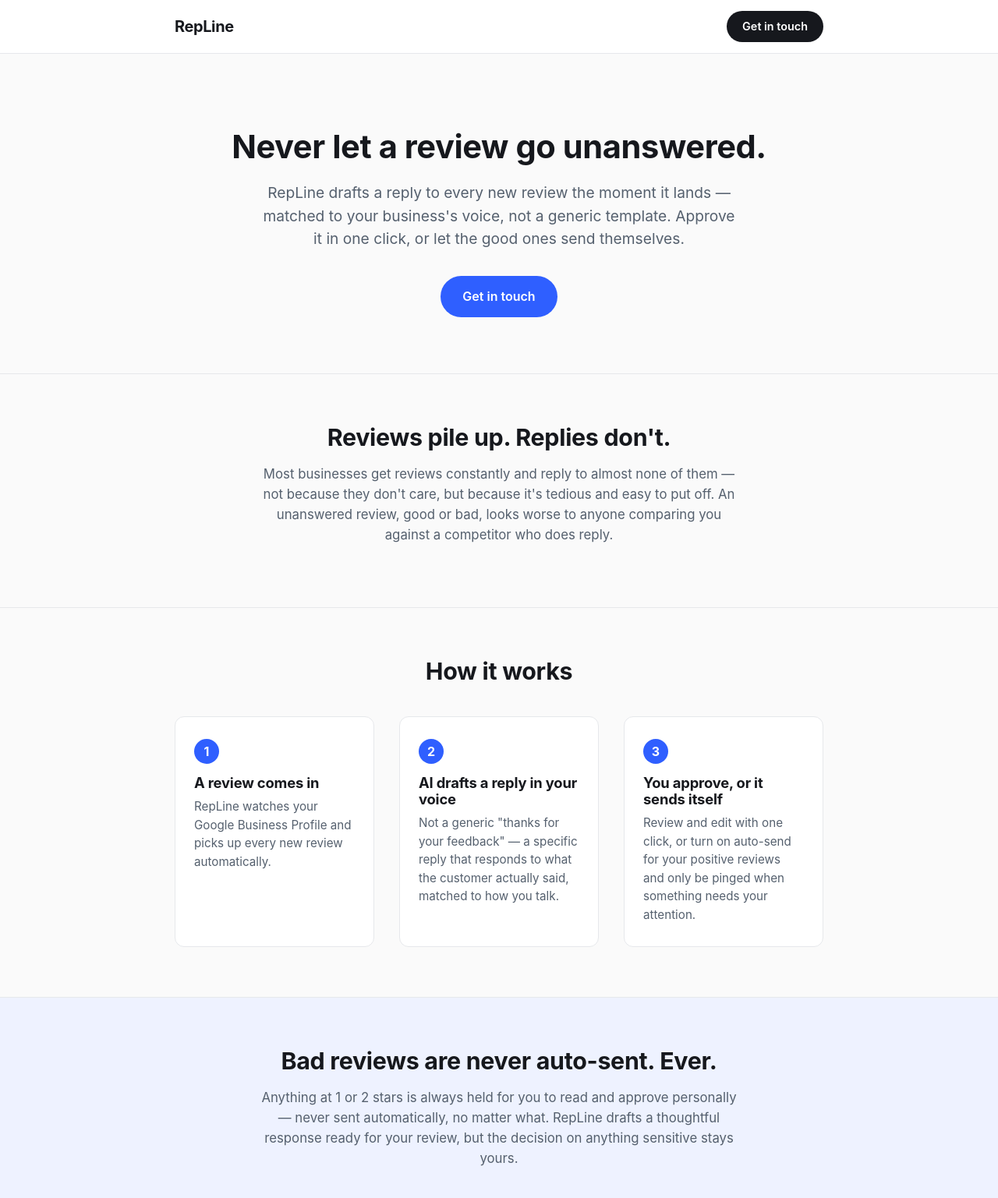
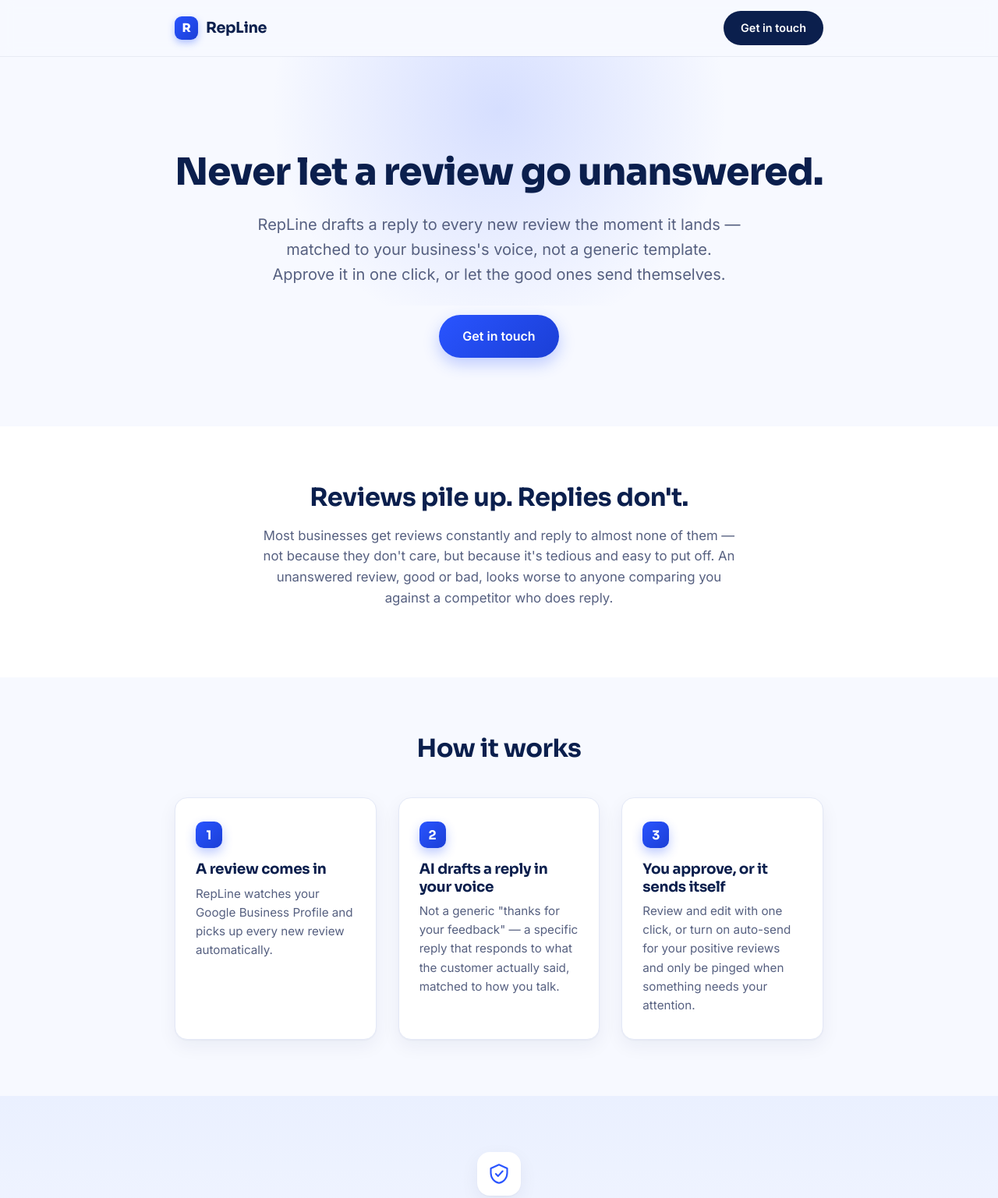
Before and after one commit to smyers-bot/genuinereply-site, a plain HTML site: page index.html in a window 1280 px wide. Shown: the top 1537 px of the page at 78% size. Drawn offline with Linux system fonts and the light colour scheme.

Commit message:
Polish visual design: royal blue palette, Sora/Inter typography, logo mark, depth
Refined color system (navy text, royal blue gradient accents, soft
blue-white backgrounds), added a small logo mark, gradient hero blob,
shield icon on the trust section, and hover/shadow depth on cards and
buttons. Verified in browser at both narrow and 1280px widths.

```diff
--- a/index.html
+++ b/index.html
@@ -16,13 +16,17 @@
 <meta name="twitter:title" content="RepLine — AI-drafted replies to every review, in your voice">
 <meta name="twitter:description" content="RepLine drafts tone-matched replies to every Google review the moment it lands. Approve with one click, or auto-send the good ones — bad reviews are never sent without you.">
 
+<link rel="preconnect" href="https://fonts.googleapis.com">
+<link rel="preconnect" href="https://fonts.gstatic.com" crossorigin>
+<link href="https://fonts.googleapis.com/css2?family=Inter:wght@400;500;600;700&family=Sora:wght@600;700;800&display=swap" rel="stylesheet">
+
 <link rel="stylesheet" href="styles.css">
 </head>
 <body>
 
 <header class="site-header">
   <div class="container header-inner">
-    <div class="logo">RepLine</div>
+    <div class="logo"><span class="logo-mark">R</span>RepLine</div>
     <a class="btn btn-small" href="#contact">Get in touch</a>
   </div>
 </header>
@@ -78,6 +82,12 @@
 
   <section class="section trust">
     <div class="container">
+      <div class="trust-icon" aria-hidden="true">
+        <svg width="28" height="28" viewBox="0 0 24 24" fill="none" xmlns="http://www.w3.org/2000/svg">
+          <path d="M12 2L3 6V11C3 16.5 6.8 21.2 12 22C17.2 21.2 21 16.5 21 11V6L12 2Z" stroke="currentColor" stroke-width="1.8" stroke-linejoin="round"/>
+          <path d="M8.5 12L11 14.5L16 9" stroke="currentColor" stroke-width="1.8" stroke-linecap="round" stroke-linejoin="round"/>
+        </svg>
+      </div>
       <h2>Bad reviews are never auto-sent. Ever.</h2>
       <p>
         Anything at 1 or 2 stars is always held for you to read and approve
--- a/styles.css
+++ b/styles.css
@@ -1,22 +1,26 @@
 :root {
-  --ink: #16181d;
-  --muted: #55606e;
-  --bg: #fafafa;
+  --navy: #0b1f4d;
+  --muted: #566080;
+  --bg: #f7f9ff;
   --card: #ffffff;
-  --accent: #2f5fff;
-  --accent-dark: #1f45cc;
-  --border: #e6e8eb;
-  --radius: 12px;
+  --royal: #2954ff;
+  --royal-dark: #1b3fd6;
+  --royal-light: #eaf0ff;
+  --border: #e4e9f7;
+  --radius: 16px;
+  --shadow: 0 1px 2px rgba(11, 31, 77, 0.04), 0 8px 24px rgba(11, 31, 77, 0.06);
+  --shadow-hover: 0 4px 8px rgba(11, 31, 77, 0.06), 0 16px 32px rgba(11, 31, 77, 0.1);
 }
 
 * { box-sizing: border-box; }
 
 body {
   margin: 0;
-  font-family: -apple-system, BlinkMacSystemFont, "Segoe UI", Roboto, Helvetica, Arial, sans-serif;
-  color: var(--ink);
+  font-family: "Inter", -apple-system, BlinkMacSystemFont, "Segoe UI", Roboto, Helvetica, Arial, sans-serif;
+  color: var(--navy);
   background: var(--bg);
-  line-height: 1.55;
+  line-height: 1.6;
+  -webkit-font-smoothing: antialiased;
 }
 
 .container {
@@ -26,74 +30,116 @@
 }
 
 h1, h2, h3 {
-  line-height: 1.15;
-  letter-spacing: -0.01em;
+  font-family: "Sora", "Inter", sans-serif;
+  line-height: 1.2;
+  letter-spacing: -0.015em;
+  color: var(--navy);
 }
 
-h1 { font-size: 2.6rem; margin: 0 0 20px; }
-h2 { font-size: 1.9rem; margin: 0 0 16px; }
-h3 { font-size: 1.15rem; margin: 0 0 8px; }
+h1 { font-size: 3rem; font-weight: 800; margin: 0 0 22px; }
+h2 { font-size: 2rem; font-weight: 700; margin: 0 0 16px; }
+h3 { font-size: 1.15rem; font-weight: 700; margin: 0 0 8px; }
 
 p { color: var(--muted); margin: 0 0 16px; }
 
 .site-header {
-  border-bottom: 1px solid var(--border);
-  background: var(--card);
+  background: rgba(247, 249, 255, 0.85);
+  backdrop-filter: blur(8px);
   position: sticky;
   top: 0;
   z-index: 10;
+  box-shadow: 0 1px 0 rgba(11, 31, 77, 0.06);
 }
 
 .header-inner {
   display: flex;
   align-items: center;
   justify-content: space-between;
-  height: 68px;
+  height: 72px;
 }
 
 .logo {
+  display: flex;
+  align-items: center;
+  font-family: "Sora", sans-serif;
   font-weight: 700;
-  font-size: 1.25rem;
+  font-size: 1.2rem;
   letter-spacing: -0.02em;
+  color: var(--navy);
+}
+
+.logo-mark {
+  display: inline-flex;
+  align-items: center;
+  justify-content: center;
+  width: 30px;
+  height: 30px;
+  border-radius: 9px;
+  background: linear-gradient(135deg, var(--royal), var(--royal-dark));
+  color: #fff;
+  font-weight: 800;
+  font-size: 0.95rem;
+  margin-right: 10px;
+  box-shadow: 0 4px 10px rgba(41, 84, 255, 0.35);
 }
 
 .btn {
   display: inline-block;
-  padding: 14px 28px;
+  padding: 15px 30px;
   border-radius: 999px;
   font-weight: 600;
   text-decoration: none;
-  transition: background 0.15s ease, transform 0.1s ease;
+  transition: background 0.15s ease, transform 0.12s ease, box-shadow 0.15s ease;
 }
 
 .btn-primary {
-  background: var(--accent);
+  background: linear-gradient(135deg, var(--royal), var(--royal-dark));
   color: #fff;
+  box-shadow: 0 8px 20px rgba(41, 84, 255, 0.28);
 }
-.btn-primary:hover { background: var(--accent-dark); }
+.btn-primary:hover {
+  transform: translateY(-1px);
+  box-shadow: 0 10px 26px rgba(41, 84, 255, 0.36);
+}
 
 .btn-small {
-  padding: 9px 20px;
-  background: var(--ink);
+  padding: 10px 22px;
+  background: var(--navy);
   color: #fff;
   font-size: 0.9rem;
 }
-.btn-small:hover { background: #000; }
+.btn-small:hover { background: #08163a; transform: translateY(-1px); }
 
 .hero {
-  padding: 96px 0 72px;
+  position: relative;
+  padding: 120px 0 88px;
   text-align: center;
+  overflow: hidden;
 }
 
+.hero::before {
+  content: "";
+  position: absolute;
+  top: -180px;
+  left: 50%;
+  transform: translateX(-50%);
+  width: 700px;
+  height: 500px;
+  background: radial-gradient(circle, rgba(41, 84, 255, 0.16) 0%, rgba(41, 84, 255, 0) 68%);
+  pointer-events: none;
+  z-index: 0;
+}
+
+.hero .container { position: relative; z-index: 1; }
+
 .hero .lede {
-  font-size: 1.2rem;
+  font-size: 1.25rem;
   max-width: 620px;
-  margin: 0 auto 32px;
+  margin: 0 auto 36px;
 }
 
 .section {
-  padding: 64px 0;
-  border-top: 1px solid var(--border);
+  padding: 72px 0;
 }
 
 .section h2 {
@@ -101,6 +147,10 @@
   max-width: 640px;
   margin-left: auto;
   margin-right: auto;
+}
+
+.problem, .early-access {
+  background: var(--card);
 }
 
 .problem p, .trust p, .early-access p {
@@ -114,34 +164,57 @@
 .steps {
   display: grid;
   grid-template-columns: repeat(3, 1fr);
-  gap: 32px;
-  margin-top: 40px;
+  gap: 28px;
+  margin-top: 44px;
 }
 
 .step {
   background: var(--card);
   border: 1px solid var(--border);
   border-radius: var(--radius);
-  padding: 28px 24px;
+  padding: 30px 26px;
+  box-shadow: var(--shadow);
+  transition: transform 0.18s ease, box-shadow 0.18s ease;
+}
+
+.step:hover {
+  transform: translateY(-4px);
+  box-shadow: var(--shadow-hover);
 }
 
 .step-number {
-  width: 32px;
-  height: 32px;
-  border-radius: 50%;
-  background: var(--accent);
+  width: 34px;
+  height: 34px;
+  border-radius: 10px;
+  background: linear-gradient(135deg, var(--royal), var(--royal-dark));
   color: #fff;
+  font-family: "Sora", sans-serif;
   font-weight: 700;
   display: flex;
   align-items: center;
   justify-content: center;
-  margin-bottom: 14px;
+  margin-bottom: 16px;
+  box-shadow: 0 6px 14px rgba(41, 84, 255, 0.3);
 }
 
 .step p { margin: 0; font-size: 0.95rem; }
 
 .trust {
-  background: #eef2ff;
+  background: linear-gradient(180deg, var(--royal-light) 0%, var(--bg) 100%);
+  text-align: center;
+}
+
+.trust-icon {
+  width: 56px;
+  height: 56px;
+  margin: 0 auto 20px;
+  border-radius: 16px;
+  background: #fff;
+  color: var(--royal);
+  display: flex;
+  align-items: center;
+  justify-content: center;
+  box-shadow: var(--shadow);
 }
 
 .early-access {
@@ -154,6 +227,7 @@
   border-top: 1px solid var(--border);
   padding: 32px 0;
   text-align: center;
+  background: var(--card);
 }
 
 .site-footer p {
@@ -166,8 +240,8 @@
 }
 
 @media (max-width: 720px) {
-  h1 { font-size: 2rem; }
+  h1 { font-size: 2.1rem; }
   h2 { font-size: 1.5rem; }
   .steps { grid-template-columns: 1fr; }
-  .hero { padding: 64px 0 48px; }
+  .hero { padding: 80px 0 56px; }
 }
```
